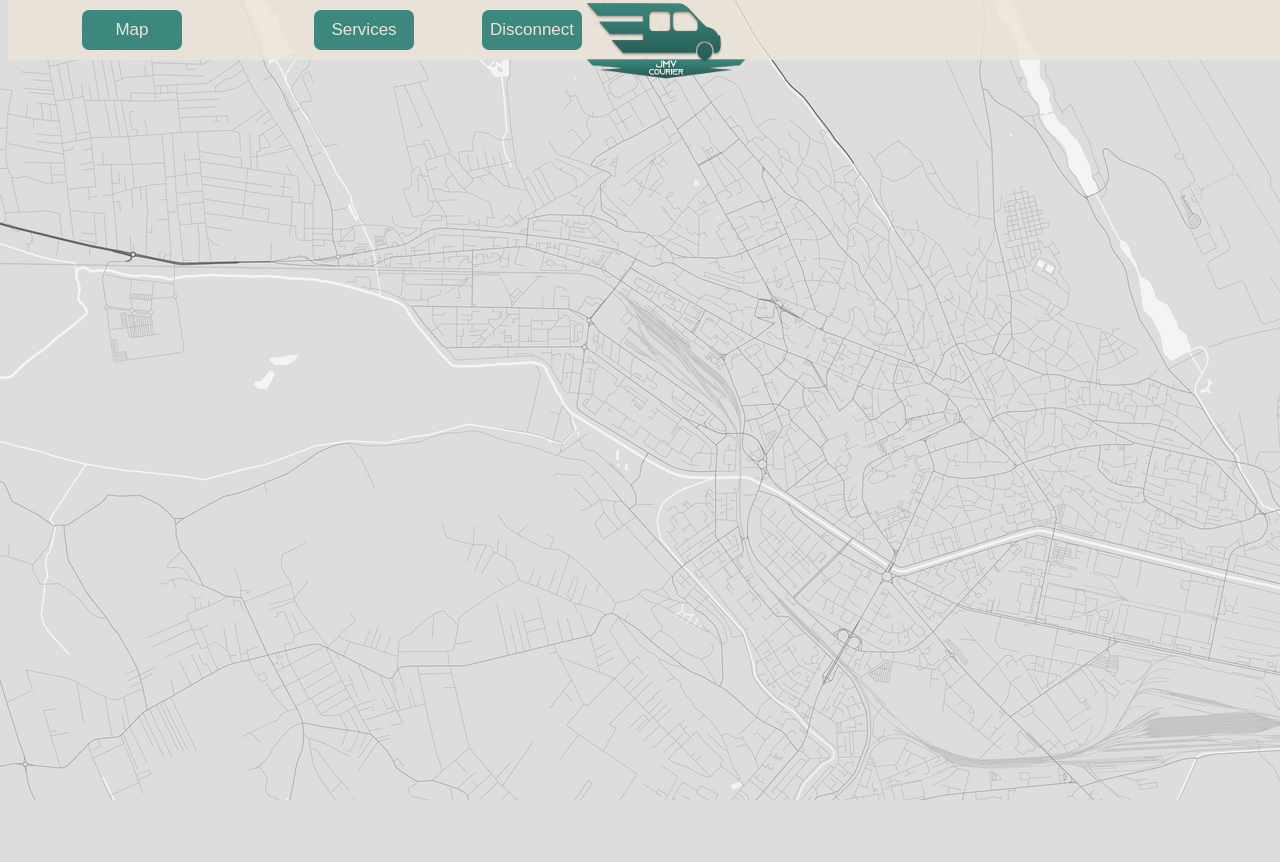
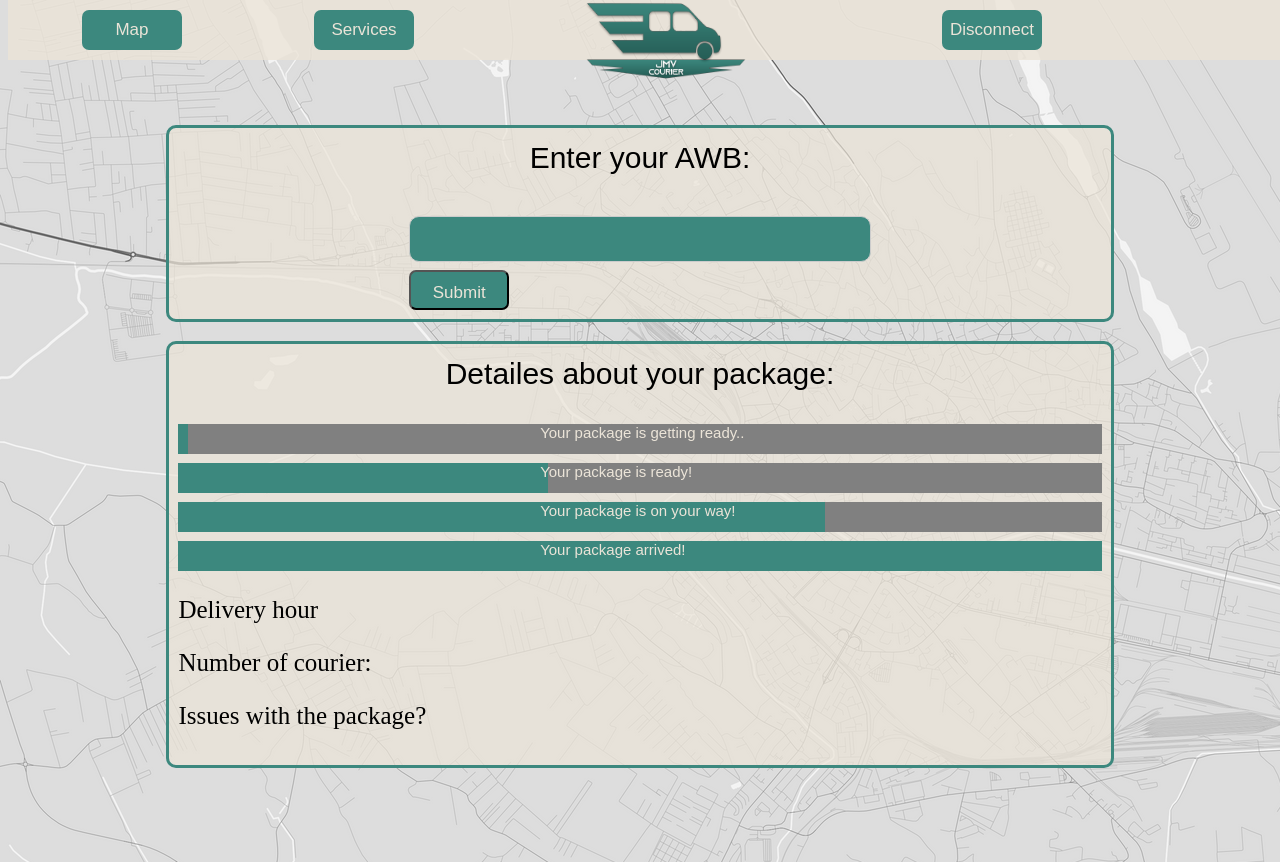
Before and after one commit to andreeabmanea/Web-Technologies, a PHP site: page /windows/client.html in a window 1280 px wide. Before the commit the page ends 800 px from the top, so only its background shows below. Run offline with PHP 8.4, Linux system fonts and the light colour scheme.

Commit message:
client things

```diff
--- a/Site/stylesheets/style.css
+++ b/Site/stylesheets/style.css
@@ -8,7 +8,6 @@ body {
 
 .logo {
     float: none;
-    position: absolute;
     left: 52%;
     transform: translate(-50%, 0%);
     top: 0;
@@ -30,6 +29,7 @@ body {
 .button:hover {
     cursor: pointer;
 }
+
 .nav-bar {
     background-color: rgba(235, 228, 216, 0.8);
     overflow: hidden;
@@ -48,12 +48,10 @@ body {
     margin-left: 5%;
     margin-right: 5%;
 }
-.nav-bar-center {
-
+.nav-right-center {
+    float: right;
+    margin-right: 20%
 }
-
-
-
 
 
 
@@ -101,6 +99,10 @@ body {
     margin-right: 3%;
     text-align: center;
 }
+
+
+
+
 table {
     border-collapse:collapse;
     width: 75%;
@@ -130,15 +132,6 @@ footer {
     text-decoration: none;
     color: black;
 }
-input[type=text], input[type=password] {
-    width: 100%;
-    padding: 12px 20px;
-    margin: 8px 0;
-    display: inline-block;
-    border: 1px solid #ccc;
-    box-sizing: border-box;
-    font-family: "Ubuntu", sans-serif;
-  }
 label {
     font-family: "Ubuntu", sans-serif;
     color: #3c887e;
@@ -202,4 +195,60 @@ span.psw {
 .close:hover,
 .close:focus {
     cursor: pointer;
-  }
+}
+
+
+
+
+input[type=text], input[type=password]{
+    width: 100%;
+    padding: 12px 20px;
+    margin: 8px 0;
+    display: inline-block;
+    border: 1px solid #ccc;
+    box-sizing: border-box;
+    text-align: center;
+    font-family: "Ubuntu", sans-serif;
+    font-size: 17px;
+    background-color: #3c887e;
+    color:#ebe4d8;
+    border-radius: 10px;
+}
+.awb-form {
+    width: 50%;
+    margin: auto;
+}
+
+#myProgress {
+    width: 100%;
+    background-color: grey;
+    margin-bottom: 1%;
+}
+#myBar1 {
+    width: 1%;
+    height: 30px;
+    background-color: #3c887e;
+}
+#myBar2 {
+    width: 40%;
+    height: 30px;
+    background-color: #3c887e;
+}
+#myBar3 {
+    width: 70%;
+    height: 30px;
+    background-color: #3c887e;
+}
+#myBar4 {
+    width: 100%;
+    height: 30px;
+    background-color: #3c887e;
+}
+.procces-text {
+    margin: 0px;
+    position: absolute;
+    font-family: "Ubuntu", sans-serif;
+    color: #ebe4d8;
+    font-size: 15px;
+    left: 40%;
+}
--- a/Site/windows/client.html
+++ b/Site/windows/client.html
@@ -12,11 +12,44 @@
         <div class="nav-bar">
             <a class="nav-left button" href="map.html">Map</a>
             <a class="nav-left button" href="services.html">Services</a>
-            <a class="nav-right-center button" href="#signup">Disconnect</a>
+            <a class="nav-right-center button" href="main.html">Disconnect</a>
         </div>
         <div class="logo">
             <img src="../resources/Logo.png" width="182" height="82" alt="Logo"/>
         </div>
     </header>
+
+    <div class="middle-box">
+        <div class="starter">
+            <p id="title">Enter your AWB:</p>
+            <form class="awb-form">
+                <input type="text" id="fawb" name="fawb"><br>
+                <input type="submit" value="Submit" class="button">
+            </form>
+        </div>
+        <div class="starter">
+            <p id="title">Detailes about your package:</p>
+            <div id="myProgress">
+                <p class="procces-text">Your package is getting ready..</p>
+                <div id="myBar1"></div>
+            </div>
+            <div id="myProgress">
+                <p class="procces-text">Your package is ready!</p>
+                <div id="myBar2"></div>
+            </div>
+            <div id="myProgress">
+                <p class="procces-text">Your package is on your way!</p>
+                <div id="myBar3"></div>
+            </div>
+            <div id="myProgress">
+                <p class="procces-text">Your package arrived!</p>
+                <div id="myBar4"></div>
+            </div>
+            <p>Delivery hour</p>
+            <p>Number of courier:</p>
+            <p>Issues with the package?</p>
+        </div>
+    </div>
+
 </body>
 </html>
```
